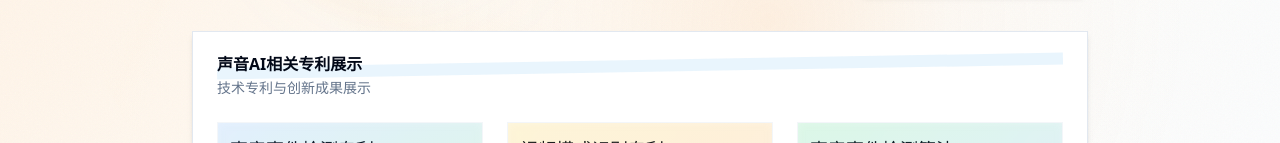
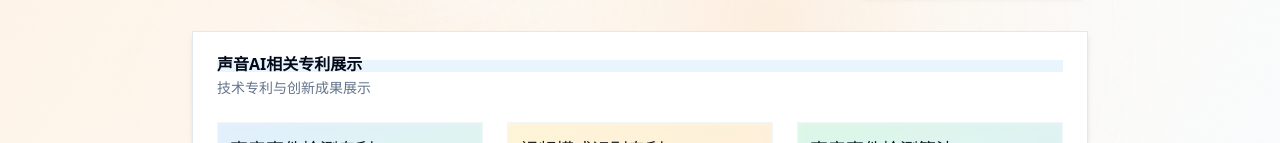
Before and after one commit to wengstA/personal_blog, a Next.js app: page / in a window 1280 px wide. Both pictures are taken after a click on the tab "技术应用". Shown: the part 1229-1372 px from the top of the page. Built offline with nearby package versions, Linux system fonts and the light colour scheme.

Commit message:
使用传统pages/404.js解决Vercel部署问题

```diff
--- a/components/sections/ai-expertise.tsx
+++ b/components/sections/ai-expertise.tsx
@@ -253,7 +253,7 @@ export function AIExpertise() {
                 <CardHeader>
                   <CardTitle className="text-card-foreground relative inline-block">
                     <span className="relative z-10">声音AI相关专利展示</span>
-                    <span className="absolute bottom-0 left-0 w-full h-3 bg-[hsl(var(--impressionist-blue))]/20 -z-10 transform -rotate-1"></span>
+                    <span className="absolute bottom-0 left-0 w-full h-3 bg-[hsl(var(--impressionist-blue))]/20 -z-10"></span>
                   </CardTitle>
                   <CardDescription className="text-muted-foreground">
                     技术专利与创新成果展示
--- a/app/not-found.js
+++ b/pages/404.js
@@ -1,4 +1,6 @@
-export default function NotFoundPage() {
+import React from 'react';
+
+export default function Custom404() {
   return (
     <div className="flex items-center justify-center min-h-[70vh] flex-col px-4">
       <h1 className="text-4xl font-bold mb-4 text-foreground">404 - 页面未找到</h1>
```
